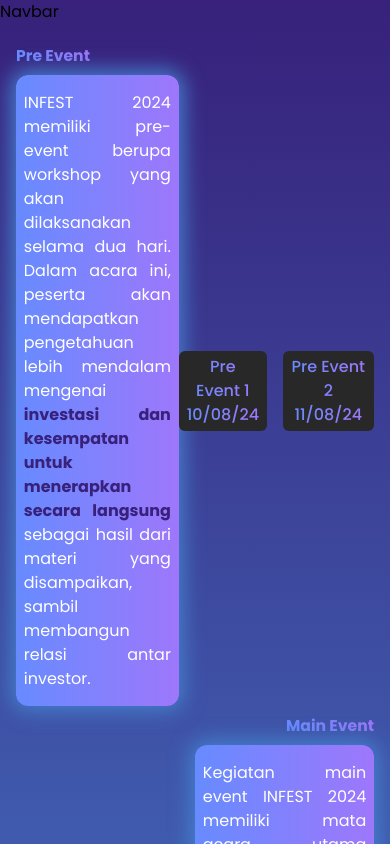
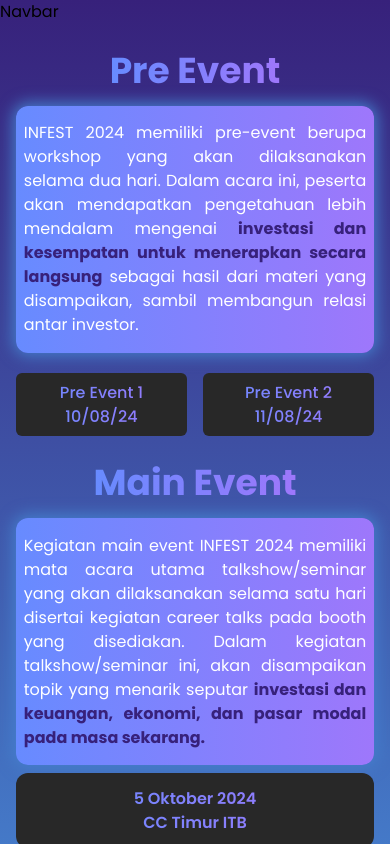
Before and after one commit to farrelathalla/INFEST-2024, a Next.js app: page /event in a window 390 px wide. Shown: the top 844 px of the page. Built offline with nearby package versions, Linux system fonts and the light colour scheme.

Commit message:
feat:added responsiveness for mobile

```diff
--- a/app/event/page.js
+++ b/app/event/page.js
@@ -5,44 +5,60 @@
 
   return (
     <div className="wrapper">
-      <section className='flex flex-col justify-center items-start'>
-        <h1 className={`my-[1vw] font-bold ${gradient_font} text-[4vw]`}>Pre Event</h1>
-        <div className="flex flex-row items-center justify-between">
+      <section className='flex flex-col justify-center items-center md:items-start w-full'>
+        <h1 className={`my-[1vw] font-bold ${gradient_font} text-[36px] md:text-[4vw]`}>Pre Event</h1>
+        <div className="flex flex-col md:flex-row items-center justify-between">
           <p className='
           my-[1vw]
           px-[2vw] py-[4vw]
           bg-gradient-to-r from-[#678BFF] to-[#9E77FB]
-          rounded-xl
-          text-white w-[50%] text-justify
-          shadow-[0px_0px_20px_5px_#457ECC]'>
+          rounded-xl w-full md:w-[50%]
+          text-white text-justify
+          shadow-[0px_0px_15px_3px_#457ECC] md:shadow-[0px_0px_20px_5px_#457ECC]'>
             INFEST 2024 memiliki pre-event berupa workshop yang akan dilaksanakan selama dua hari. Dalam acara ini, peserta akan mendapatkan pengetahuan lebih mendalam mengenai <b className='text-purple-primary'>investasi dan kesempatan untuk menerapkan secara langsung</b> sebagai hasil dari materi yang disampaikan, sambil membangun relasi antar investor.
           </p>
-          <div className='flex flex-row justify-center items-center'>
-            <div className='my-[1vw] bg-dark-primary text-center rounded-md py-[1vw] px-[2vw] mr-[2vw]'>
+          <div className='flex flex-row justify-center items-center w-full md:w-auto space-x-4'>
+            <div className='
+            my-[1pc] md:my-[1vw]
+            py-[2vw] md:px-[6vw]
+            bg-dark-primary
+            text-center w-full md:w-auto
+            rounded-md'>
               <p className= {`${gradient_font} font-medium`}>Pre Event 1</p>
               <p className= {`${gradient_font} font-medium`}>10/08/24</p>
             </div>
-            <div className='my-[1vw] bg-dark-primary text-center rounded-md py-[1vw] px-[2vw] ml-[2vw]'>
+            <div className='
+            my-[1pc] md:my-[1vw]
+            py-[2vw] md:px-[6vw]
+            bg-dark-primary
+            text-center w-full md:w-auto
+            rounded-md'>
               <p className= {`${gradient_font} font-medium`}>Pre Event 2</p>
               <p className= {`${gradient_font} font-medium`}>11/08/24</p>
             </div>
           </div>
         </div>
       </section>
-      <section className='flex flex-col justify-center items-end'>
-        <h1 className={`my-[1vw] font-bold ${gradient_font} text-[4vw]`}>Main Event</h1>
-        <div className='flex flex-row justify-between items-center'>
-          <div className='my-[1vw] bg-dark-primary text-center rounded-xl p-[3.5vw] mx-[4vw]'>
-            <p className= {`${gradient_font} underline font-semibold text-[2.25vw]`}>5 Oktober 2024</p>
-            <p className= {`${gradient_font} underline font-semibold text-[2.25vw]`}>CC Timur ITB</p>
+      <section className='flex flex-col justify-center items-center md:items-end'>
+        <h1 className={`my-[1vw] font-bold ${gradient_font} text-[36px] md:text-[4vw]`}>Main Event</h1>
+        <div className='flex flex-col-reverse md:flex-row items-center justify-between w-full'>
+          <div className='
+          my-[1vw] mx-[4vw]
+          p-[3.5vw]
+          bg-dark-primary
+          text-center
+          rounded-xl
+          w-full md:w-[45%]'>
+            <p className= {`${gradient_font} underline font-semibold md:text-[2.25vw]`}>5 Oktober 2024</p>
+            <p className= {`${gradient_font} underline font-semibold md:text-[2.25vw]`}>CC Timur ITB</p>
           </div>
           <p className='
           my-[1vw]
           px-[2vw] py-[4vw]
           bg-gradient-to-r from-[#678BFF] to-[#9E77FB]
-          rounded-xl
-          text-white w-[50%] text-justify
-          shadow-[0px_0px_20px_5px_#457ECC]'>
+          rounded-xl w-full md:w-[50%]
+          text-white text-justify
+          shadow-[0px_0px_15px_3px_#457ECC] md:shadow-[0px_0px_20px_5px_#457ECC]'>
             Kegiatan main event INFEST 2024 memiliki mata acara utama talkshow/seminar yang akan dilaksanakan selama satu hari disertai kegiatan career talks pada booth yang disediakan. Dalam kegiatan talkshow/seminar ini, akan disampaikan topik yang menarik seputar <b className='text-purple-primary'>investasi dan keuangan, ekonomi, dan pasar modal pada masa sekarang.</b>
           </p>
         </div>
```
